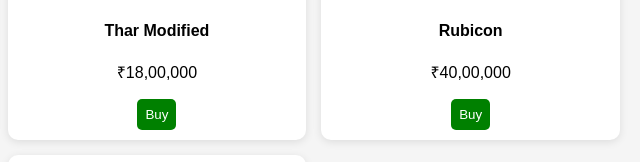
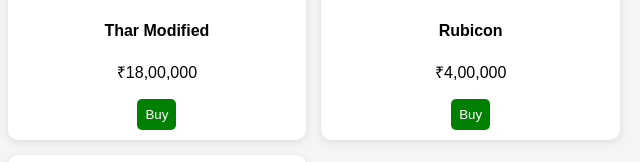
Before and after one commit to mahesh782018/vmr, a plain HTML site: page index.html in a window 1280 px wide. Shown: the part 898-1060 px from the top of the page, 640-1280 px from the left. Drawn offline with Linux system fonts and the light colour scheme.

```diff
--- a/index.html
+++ b/index.html
@@ -191,7 +191,7 @@
             </div>
             <div class="card"><img src="IMG_0192.jpeg">
                 <h4>Rubicon</h4>
-                <p>₹40,00,000</p><button onclick="buy('Rubicon')">Buy</button>
+                <p>₹4,00,000</p><button onclick="buy('Rubicon')">Buy</button>
             </div>
             <div class="card"><img src="images jeep 16.jpg">
                 <h4>Scorpio N</h4>
```
